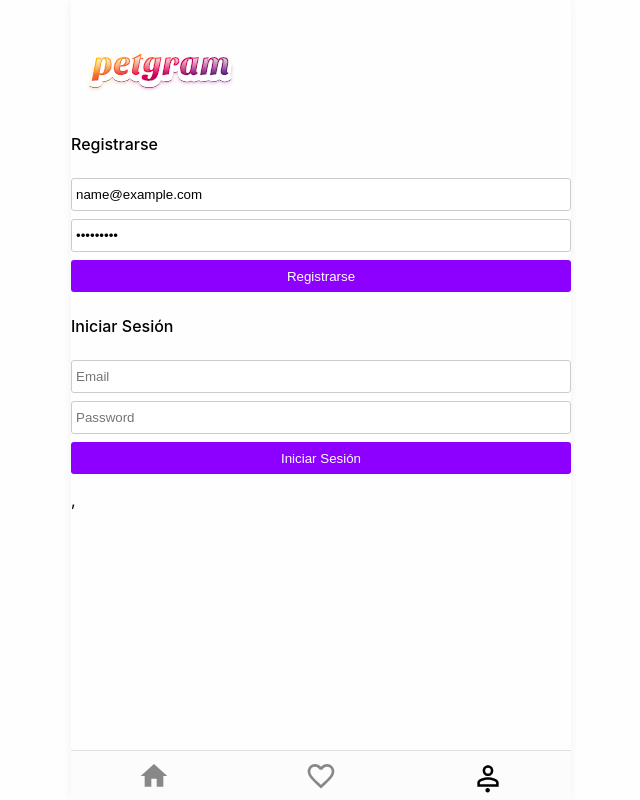
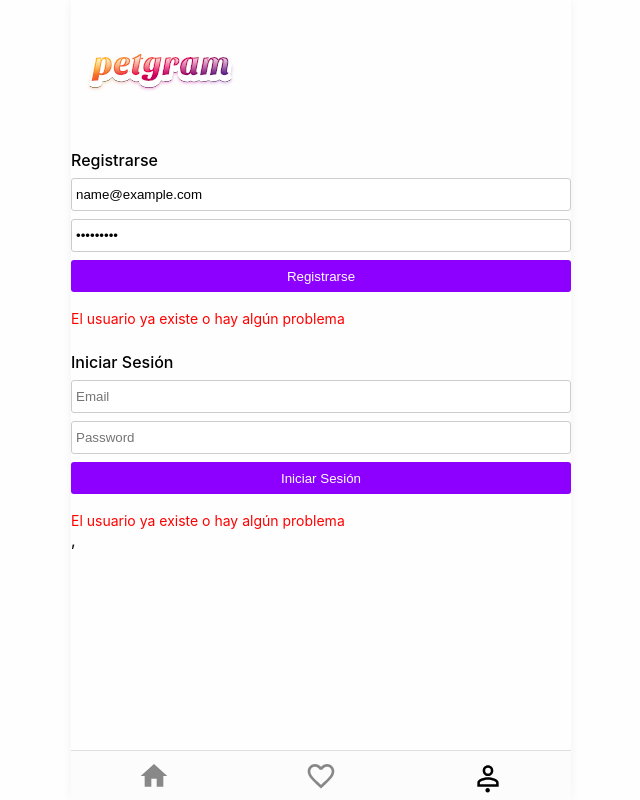
Before and after one commit to AlbertoZavala/platzi-petgram, a React app: page /user in a window 1280 px wide. Both pictures are taken after typing "name@example.com", "Sample123" into the empty fields and a click on the button "Registrarse". Shown: the whole page, without its empty margins (319-959 px from the left). Built offline with nearby package versions, Linux system fonts and the light colour scheme; no server answers.

Commit message:
Se agregó error en registro

```diff
--- a/src/components/UserForm/index.js
+++ b/src/components/UserForm/index.js
@@ -1,25 +1,25 @@
 import React from "react";
 import { useInputValue } from "../../hooks/useInputValue";
-import { Form, Input, Button, Title } from "./styles";
+import { Error, Form, Input, Button, Title } from "./styles";
 
-export const UserForm = ({onSubmit, title}) => {
-
-  const email = useInputValue('');
-  const password = useInputValue('');
+export const UserForm = ({ error, disabled, onSubmit, title }) => {
+  const email = useInputValue("");
+  const password = useInputValue("");
 
   const handleSubmit = (event) => {
     event.preventDefault();
     onSubmit({ email: email.value, password: password.value });
-  }
+  };
 
   return (
     <>
-    <Title>{ title }</Title>
-    <Form onSubmit = { handleSubmit }>
-      <Input placeholder='Email' { ...email } type='email' />
-      <Input placeholder='Password' { ...password } type='password' />
-      <Button>{title}</Button>
-    </Form>
+      <Form disabled={disabled} onSubmit={handleSubmit}>
+        <Title>{title}</Title>
+        <Input disabled={disabled} placeholder="Email" {...email} type="email" />
+        <Input disabled={disabled} placeholder="Password" {...password} type="password" />
+        <Button disabled={disabled}>{title}</Button>
+      </Form>
+      {error && <Error>{error}</Error>}
     </>
-    )
-}
+  );
+};
--- a/src/components/UserForm/styles.js
+++ b/src/components/UserForm/styles.js
@@ -11,6 +11,9 @@
   padding: 8px 4px;
   display: block;
   width: 100%;
+  &[disabled] {
+    opacity: .3;
+  }
 `
 
 export const Button = styled.button`
@@ -21,6 +24,9 @@
   display: block;
   width: 100%;
   text-align: center;
+  &[disabled] {
+    opacity: .3;
+  }
 `
 
 export const Title = styled.h2`
@@ -28,3 +34,8 @@
   font-weight: 500;
   padding: 8px 0;
 `
+
+export const Error = styled.span`
+  font-size: 14px;
+  color: red;
+`
--- a/src/container/RegisterMutation.js
+++ /dev/null
@@ -1,12 +0,0 @@
-import { gql, useMutation } from '@apollo/client'
-
-const REGISTER = gql`
-    mutation signup($input: UserCredentials!){
-        signup(input: $input)
-    }
-`
-export const useRegisterMutation = () => {
-  const [registerMutation] = useMutation(REGISTER)
-
-  return { registerMutation }
-}
--- /dev/null
+++ b/src/hooks/useRegisterUser.js
@@ -0,0 +1,15 @@
+import { gql, useMutation } from '@apollo/client'
+
+const REGISTER = gql`
+    mutation signup($input: UserCredentials!){
+        signup(input: $input)
+    }
+`
+
+export const useRegisterUser = (email, password) => {
+  const [ register, { data, loading, error } ] = useMutation(REGISTER, { variables: { input: { email, password } } });
+
+  return {
+    register, data, loading, error,
+  };
+};
--- a/src/pages/NotRegisteredUser.js
+++ b/src/pages/NotRegisteredUser.js
@@ -1,11 +1,11 @@
 import React from 'react'
 import Context from '../Context'
 import { UserForm } from '../components/UserForm'
-import { useRegisterMutation } from '../container/RegisterMutation'
+import { useRegisterUser } from '../hooks/useRegisterUser'
 
 
 export const NotRegisteredUser = () => {
-    const { registerMutation } = useRegisterMutation()
+    const { register, data, loading, error} = useRegisterUser('')
 
     return (
         <Context.Consumer>
@@ -14,12 +14,15 @@
                     const onSubmit = ({email, password}) => {
                         const input = { email, password }
                         const variables = { input }
-                        registerMutation({ variables })
+                        register({ variables })
                         .then(activateAuth)
                     }
+
+                    const errorMsg = error && 'El usuario ya existe o hay algún problema';
+
                     return <>
-                        <UserForm onSubmit={onSubmit} title='Registrarse'/>
-                        <UserForm onSubmit={activateAuth} title='Iniciar Sesión'/>
+                        <UserForm disabled={loading} error={errorMsg} onSubmit={onSubmit} title='Registrarse'/>
+                        <UserForm disabled={loading} error={errorMsg} onSubmit={activateAuth} title='Iniciar Sesión'/>
                     </>
                 }
             }
```
Also changed, not shown: 1 other file (tests, documents, lock files or other folders).
